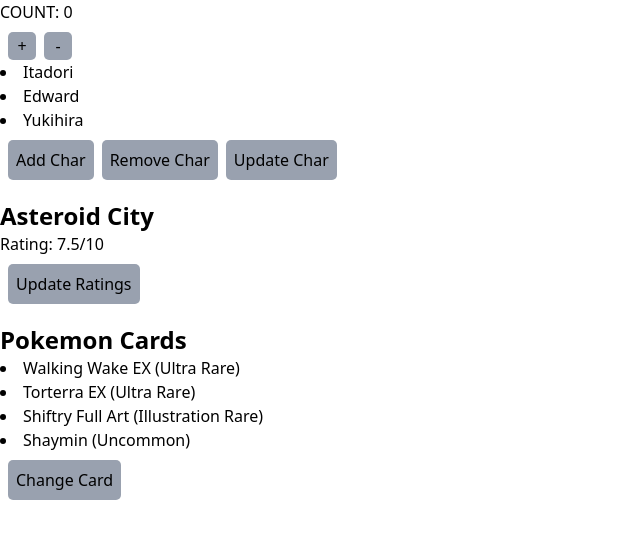
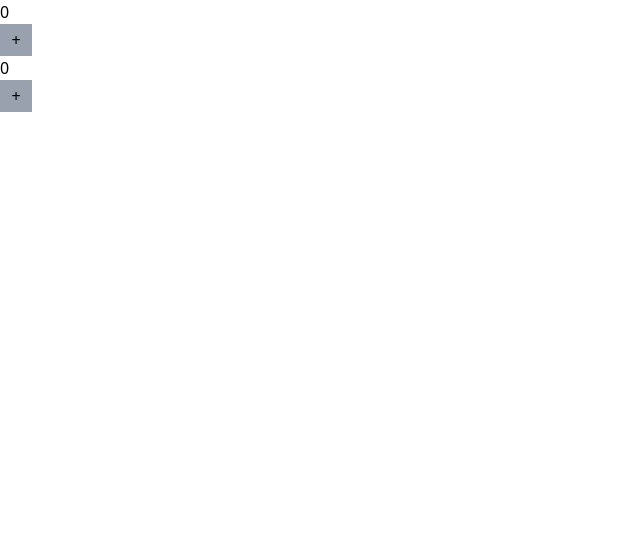
Before and after one commit to ka1sser/react-demos, a React (Vite) app: page / in a window 1280 px wide. Shown: the top 538 px of the page, without its empty margins (0-640 px from the left). Built offline with nearby package versions, Linux system fonts and the light colour scheme.

Commit message:
Sample of sharing a state

```diff
--- a/src/App.jsx
+++ b/src/App.jsx
@@ -1,91 +1,18 @@
 import React from 'react';
 import { useState } from 'react';
+import ComponentOne from './components/ComponentOne';
+import ComponentTwo from './components/ComponentTwo';
 import "./index.css";
 
 const App = () => {
 
   const [count, setCount] = useState(0)
 
-  const [chars, setChars] = useState(["Itadori", "Edward", "Yukihira"]);
-
-  const increment = () => setCount(count+1)
-  const decrement = () => setCount(count-1)
-
-  const addChar = () => {
-    setChars([...chars, "Ueki"])
-  };
-  const removeChar = () => {
-    setChars(chars.filter(f => f !== 'Yukihira'))
-  };
-  const updateChar = () => {
-    setChars(chars.map(f => f === 'Edward' ? 'Edward Elric' : f))
-  };
-
-  const [movie, setMovie] = useState({
-    title: "Asteroid City",
-    ratings: 7.5
-  });
-
-  const handleClick = () => {
-    // long method:
-    // const copyMovie = {
-    //   ...movie,
-    //   ratings: 8.5
-    // }
-
-    setMovie({...movie, ratings:8.3})
-  };
-
-  const [collection, setCollection] = useState(
-    [
-      {id:1, card: "Walking Wake EX", rarity: "Ultra Rare"},
-      {id:2, card: "Torterra EX", rarity: "Ultra Rare"},
-      {id:3, card: "Shiftry Full Art", rarity: "Illustration Rare"},
-      {id:4, card: "Shaymin", rarity: "Uncommon"},
-    ]
-  );
-
-  const handleChangeCard = () => {
-    setCollection(collection.map(c => (c.id === 1 ? {...collection, card: "Iron Leaves EX", rarity: "Double Rare"} : c)))
-  }
-
   return (
     <>
-      <div>
-        <p>COUNT: {count}</p>
-        <button className='bg-gray-400 w-7 p-0.5 mt-2 ml-2 rounded-[5px] hover:bg-gray-600 hover:text-white' onClick={increment}>+</button>
-        <button className='bg-gray-400 w-7 p-0.5 mt-2 ml-2 rounded-[5px] hover:bg-gray-600 hover:text-white' onClick={decrement}>-</button>
-      </div>
-
-      <div>
-        <div>
-          {chars.map(f => (
-            <li key={Math.random()}>{f}</li>
-          ))}
-        </div>
-
-        <button className='bg-gray-400 w-auto p-2 mt-2 ml-2 rounded-[5px] hover:bg-gray-600 hover:text-white' onClick={addChar}>Add Char</button>
-        <button className='bg-gray-400 w-auto p-2 mt-2 ml-2 rounded-[5px] hover:bg-gray-600 hover:text-white' onClick={removeChar}>Remove Char</button>
-        <button className='bg-gray-400 w-auto p-2 mt-2 ml-2 rounded-[5px] hover:bg-gray-600 hover:text-white' onClick={updateChar}>Update Char</button>
-      </div>
-
-      <div className='mt-5'>
-        <h1 className='text-2xl font-bold'>{movie.title}</h1>
-        <p>Rating: {movie.ratings}/10</p>
-
-        <button className='bg-gray-400 w-auto p-2 mt-2 ml-2 rounded-[5px] hover:bg-gray-600 hover:text-white' onClick={handleClick}>Update Ratings</button>
-      </div>
-
-      <div className='mt-5'>
-        <h1 className='text-2xl font-bold'>Pokemon Cards</h1>
-        {collection.map(card => (
-          <li key={Math.random()}>{card.card} ({card.rarity})</li>
-        ))}
-
-        <button className='bg-gray-400 w-auto p-2 mt-2 ml-2 rounded-[5px] hover:bg-gray-600 hover:text-white' onClick={handleChangeCard}>Change Card</button>
-      </div>
+      <ComponentOne count={count} onClickHandler={() => setCount(count+1)}/>
+      <ComponentTwo count={count} onClickHandler={() => setCount(count+1)}/>
     </>
-
   )
 }
 
--- /dev/null
+++ b/src/components/ComponentOne.jsx
@@ -0,0 +1,15 @@
+import React from 'react';
+
+const ComponentOne = ({count, onClickHandler}) => {
+
+    const handleClick = () => onClickHandler();
+
+    return(
+        <div>
+            <h1>{count}</h1>
+            <button onClick={handleClick} className='bg-gray-400 w-8 h-auto px-2 py-1'>+</button>
+        </div>
+    )
+}
+
+export default ComponentOne;
--- /dev/null
+++ b/src/components/ComponentTwo.jsx
@@ -0,0 +1,14 @@
+import React from 'react';
+
+const ComponentTwo = ({count, onClickHandler}) => {
+    const handleClick = () => onClickHandler();
+
+    return(
+        <div>
+            <h1>{count}</h1>
+            <button onClick={handleClick} className='bg-gray-400 w-8 h-auto px-2 py-1'>+</button>
+        </div>
+    )
+}
+
+export default ComponentTwo;
```
